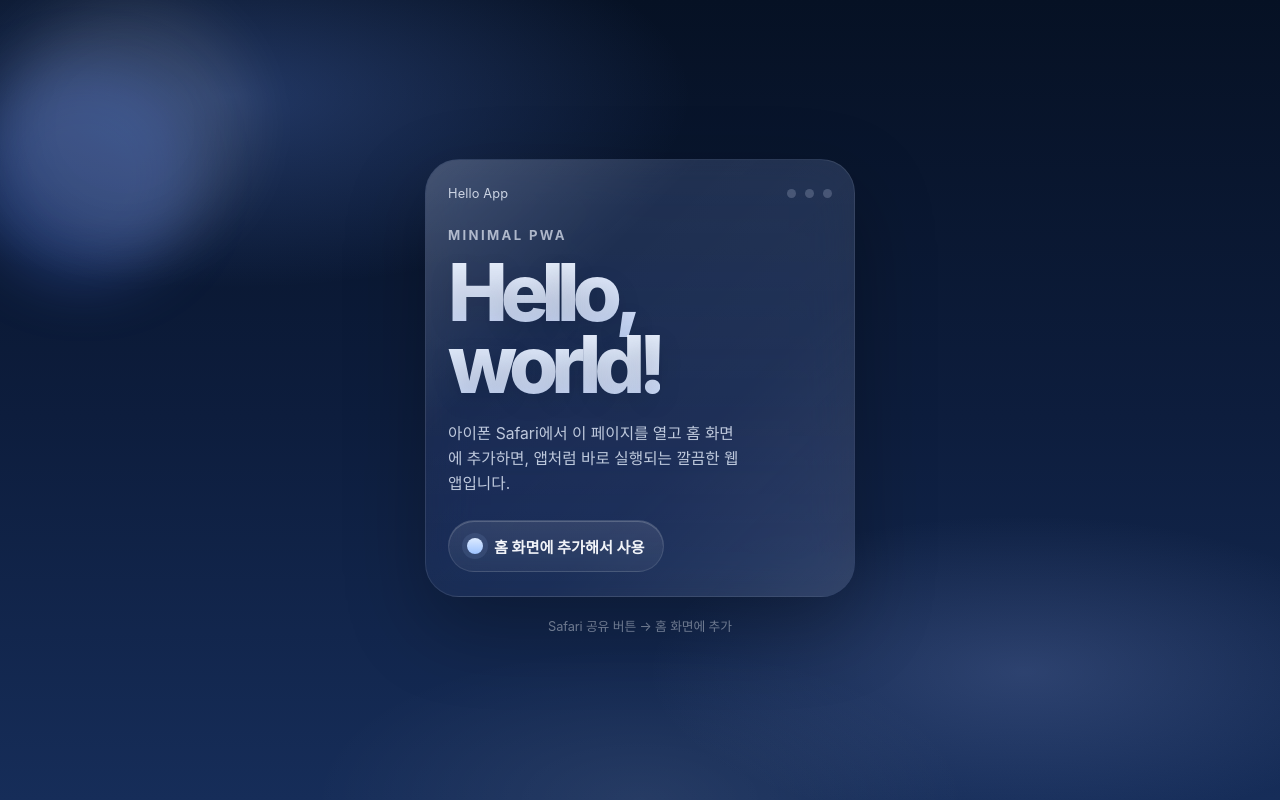
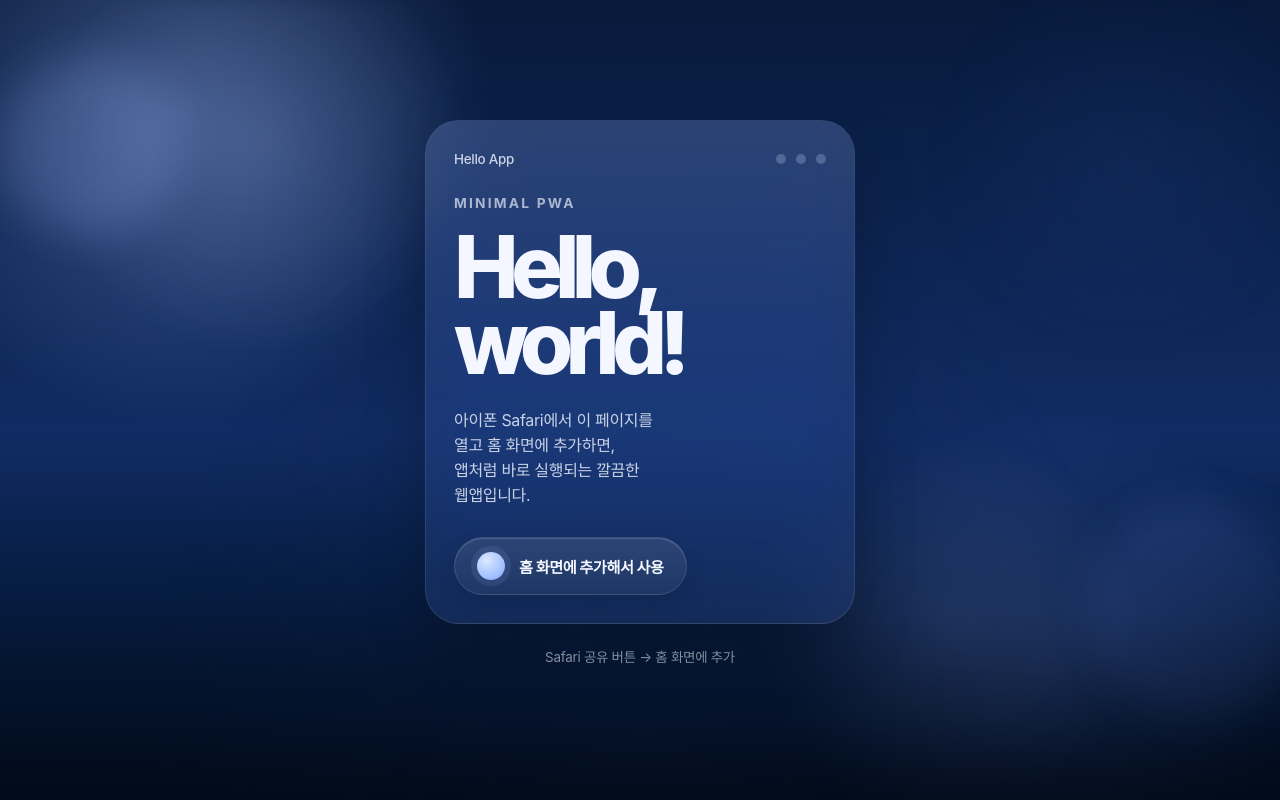
Before and after one commit to choi-bg/t.github.io, a plain HTML site: page index.html in a window 1280 px wide. Drawn offline with Linux system fonts and the light colour scheme.

Commit message:
Add files via upload

```diff
--- a/index.html
+++ b/index.html
@@ -3,29 +3,25 @@
 <head>
   <meta charset="UTF-8" />
   <meta name="viewport" content="width=device-width, initial-scale=1, viewport-fit=cover" />
-  <meta name="theme-color" content="#0a1630" />
+  <meta name="theme-color" content="#071325" />
   <meta name="apple-mobile-web-app-capable" content="yes" />
   <meta name="apple-mobile-web-app-status-bar-style" content="black-translucent" />
   <meta name="apple-mobile-web-app-title" content="Hello App" />
-  <meta name="mobile-web-app-capable" content="yes" />
   <meta name="format-detection" content="telephone=no" />
   <link rel="manifest" href="manifest.json" />
   <link rel="apple-touch-icon" href="apple-touch-icon.png" />
   <title>Hello App</title>
   <style>
     :root {
-      --bg-1: #061124;
-      --bg-2: #0d1d3d;
-      --bg-3: #162d59;
-      --card: rgba(24, 43, 84, 0.46);
+      --bg-top: #081a3b;
+      --bg-mid: #112c63;
+      --bg-bottom: #031126;
+      --card: rgba(54, 79, 137, 0.44);
       --card-line: rgba(255, 255, 255, 0.10);
-      --text: rgba(255,255,255,0.96);
-      --muted: rgba(226, 234, 250, 0.82);
-      --shadow: 0 30px 80px rgba(0, 0, 0, 0.28);
-      --safe-top: env(safe-area-inset-top, 0px);
-      --safe-bottom: env(safe-area-inset-bottom, 0px);
-      --safe-left: env(safe-area-inset-left, 0px);
-      --safe-right: env(safe-area-inset-right, 0px);
+      --text: #f4f7ff;
+      --muted: rgba(240, 244, 255, 0.82);
+      --subtle: rgba(240, 244, 255, 0.54);
+      --shadow: 0 24px 60px rgba(0, 0, 0, 0.22);
     }
 
     * {
@@ -34,270 +30,229 @@
     }
 
     html {
-      height: 100%;
-      background: var(--bg-1);
+      height: -webkit-fill-available;
+      background:
+        radial-gradient(circle at 14% 14%, rgba(149, 181, 255, 0.34), transparent 24%),
+        radial-gradient(circle at 82% 82%, rgba(101, 131, 225, 0.22), transparent 20%),
+        linear-gradient(180deg, var(--bg-top) 0%, var(--bg-mid) 54%, #08204a 72%, var(--bg-bottom) 100%);
+      background-color: var(--bg-bottom);
     }
 
     body {
       margin: 0;
-      width: 100%;
       min-height: 100vh;
       min-height: 100dvh;
+      min-height: -webkit-fill-available;
+      width: 100%;
+      position: relative;
+      overflow: hidden;
+      font-family: -apple-system, BlinkMacSystemFont, "SF Pro Display", "Segoe UI", Roboto, sans-serif;
       color: var(--text);
-      font-family: -apple-system, BlinkMacSystemFont, "SF Pro Display", "Segoe UI", Roboto, sans-serif;
-      overflow: hidden;
-      position: relative;
       background:
-        radial-gradient(60% 40% at 18% 12%, rgba(104, 150, 255, 0.28), transparent 60%),
-        radial-gradient(42% 28% at 80% 84%, rgba(164, 186, 255, 0.18), transparent 70%),
-        radial-gradient(32% 24% at 50% 100%, rgba(255, 255, 255, 0.07), transparent 80%),
-        linear-gradient(180deg, var(--bg-1) 0%, var(--bg-2) 52%, var(--bg-3) 100%);
+        radial-gradient(circle at 14% 14%, rgba(149, 181, 255, 0.34), transparent 24%),
+        radial-gradient(circle at 82% 82%, rgba(101, 131, 225, 0.22), transparent 20%),
+        linear-gradient(180deg, var(--bg-top) 0%, var(--bg-mid) 54%, #08204a 72%, var(--bg-bottom) 100%);
+      background-color: var(--bg-bottom);
+      padding:
+        calc(env(safe-area-inset-top) + 28px)
+        22px
+        calc(env(safe-area-inset-bottom) + 42px)
+        22px;
+      display: grid;
+      place-items: center;
     }
 
-    .app {
-      min-height: 100vh;
-      min-height: 100dvh;
-      width: 100%;
-      padding:
-        max(20px, calc(var(--safe-top) + 12px))
-        max(20px, calc(var(--safe-right) + 20px))
-        max(26px, calc(var(--safe-bottom) + 18px))
-        max(20px, calc(var(--safe-left) + 20px));
-      display: grid;
-      place-items: center;
-      position: relative;
-      isolation: isolate;
-    }
-
-    .glow,
-    .glow::before,
-    .glow::after {
-      position: absolute;
+    body::before,
+    body::after {
+      content: "";
+      position: fixed;
       inset: 0;
       pointer-events: none;
     }
 
-    .glow::before,
-    .glow::after {
-      content: "";
-      border-radius: 999px;
-      filter: blur(28px);
+    body::before {
+      background:
+        radial-gradient(circle at 20% 18%, rgba(182, 202, 255, 0.18), transparent 18%),
+        radial-gradient(circle at 74% 78%, rgba(164, 182, 255, 0.16), transparent 18%),
+        radial-gradient(circle at 88% 20%, rgba(42, 74, 145, 0.16), transparent 16%);
+      filter: blur(6px);
+      opacity: 0.95;
     }
 
-    .glow::before {
+    body::after {
+      background:
+        linear-gradient(180deg, transparent 0%, transparent 60%, rgba(2, 12, 27, 0.16) 76%, rgba(2, 10, 24, 0.44) 90%, rgba(1, 8, 20, 0.72) 100%),
+        radial-gradient(ellipse at bottom, rgba(13, 32, 70, 0.38) 0%, rgba(3, 12, 29, 0) 56%);
+      mix-blend-mode: normal;
+    }
+
+    .bg-orb {
+      position: fixed;
+      border-radius: 999px;
+      filter: blur(22px);
+      pointer-events: none;
+      opacity: 0.82;
+      z-index: 0;
+    }
+
+    .bg-orb.one {
+      width: 180px;
+      height: 180px;
+      top: 7%;
+      left: 0;
+      background: rgba(158, 185, 255, 0.24);
+    }
+
+    .bg-orb.two {
       width: 220px;
       height: 220px;
-      top: 8%;
-      left: -2%;
-      background: rgba(90, 134, 255, 0.24);
-    }
-
-    .glow::after {
-      width: 250px;
-      height: 250px;
-      right: -8%;
-      bottom: 2%;
-      background: rgba(255,255,255,0.10);
+      right: -26px;
+      bottom: 10%;
+      background: rgba(119, 149, 255, 0.16);
     }
 
     .shell {
-      width: min(100%, 430px);
       position: relative;
       z-index: 1;
+      width: min(100%, 430px);
     }
 
     .card {
       position: relative;
-      overflow: hidden;
       border-radius: 34px;
-      padding: 26px 22px 24px;
-      background: linear-gradient(180deg, rgba(255,255,255,0.08), rgba(255,255,255,0.02));
-      background-color: var(--card);
+      padding: 30px 28px 28px;
+      background: linear-gradient(180deg, rgba(86, 111, 171, 0.28), rgba(49, 73, 126, 0.36));
       border: 1px solid var(--card-line);
       box-shadow: var(--shadow);
-      backdrop-filter: blur(24px) saturate(130%);
-      -webkit-backdrop-filter: blur(24px) saturate(130%);
-      opacity: 0;
-      transform: translateY(18px) scale(0.985);
-      animation: cardIn 0.85s cubic-bezier(.2,.9,.2,1) .14s forwards;
+      backdrop-filter: blur(22px) saturate(130%);
+      -webkit-backdrop-filter: blur(22px) saturate(130%);
+      overflow: hidden;
     }
 
     .card::before {
       content: "";
       position: absolute;
       inset: 0;
-      background: linear-gradient(135deg, rgba(255,255,255,0.14), rgba(255,255,255,0.00) 32%, rgba(255,255,255,0.02) 64%, rgba(255,255,255,0.10));
+      background: linear-gradient(180deg, rgba(255,255,255,0.07), rgba(255,255,255,0.02) 34%, transparent 55%);
       pointer-events: none;
     }
 
-    .topline {
+    .topbar {
       display: flex;
+      justify-content: space-between;
       align-items: center;
-      justify-content: space-between;
       margin-bottom: 28px;
-      opacity: 0.95;
+      position: relative;
+      z-index: 1;
     }
 
     .appname {
-      font-size: 0.8rem;
-      color: rgba(239,244,255,0.86);
-      letter-spacing: 0.01em;
+      margin: 0;
+      font-size: 0.84rem;
+      letter-spacing: -0.02em;
+      color: var(--muted);
+      font-weight: 500;
     }
 
     .dots {
       display: flex;
-      gap: 9px;
+      gap: 10px;
     }
 
     .dot {
-      width: 9px;
-      height: 9px;
+      width: 10px;
+      height: 10px;
       border-radius: 50%;
-      background: rgba(223, 233, 255, 0.22);
+      background: rgba(214, 225, 255, 0.24);
     }
 
     .eyebrow {
-      margin: 0 0 14px;
-      font-size: 0.82rem;
-      line-height: 1;
+      margin: 0 0 18px;
+      font-size: 0.86rem;
+      letter-spacing: 0.16em;
       font-weight: 700;
-      letter-spacing: 0.18em;
-      color: rgba(236, 242, 255, 0.68);
+      color: rgba(242, 245, 255, 0.66);
     }
 
     h1 {
       margin: 0;
-      font-size: clamp(3.6rem, 15vw, 5rem);
-      line-height: 0.9;
+      font-size: clamp(4.2rem, 15vw, 5.4rem);
+      line-height: 0.88;
+      letter-spacing: -0.09em;
       font-weight: 800;
-      letter-spacing: -0.09em;
       text-wrap: balance;
     }
 
-    .accent {
-      background: linear-gradient(180deg, rgba(242,247,255,0.98), rgba(201,220,255,0.94));
-      -webkit-background-clip: text;
-      background-clip: text;
-      color: transparent;
-      text-shadow: 0 8px 24px rgba(0,0,0,0.12);
-    }
-
     .desc {
-      margin: 22px 0 0;
-      font-size: 0.98rem;
+      margin: 26px 0 0;
+      font-size: 1rem;
       line-height: 1.58;
+      letter-spacing: -0.02em;
       color: var(--muted);
-      max-width: 19em;
+      max-width: 20ch;
+      word-break: keep-all;
     }
 
     .cta {
-      margin-top: 24px;
+      margin-top: 28px;
       display: inline-flex;
       align-items: center;
-      gap: 11px;
-      min-height: 52px;
-      padding: 0 18px;
+      gap: 14px;
+      padding: 14px 22px;
       border-radius: 999px;
       border: 1px solid rgba(255,255,255,0.10);
       background: linear-gradient(180deg, rgba(255,255,255,0.10), rgba(255,255,255,0.05));
-      box-shadow: inset 0 1px 0 rgba(255,255,255,0.18);
-      color: rgba(250,252,255,0.96);
+      box-shadow: inset 0 1px 0 rgba(255,255,255,0.16), 0 10px 20px rgba(9, 18, 40, 0.16);
+      color: var(--text);
       font-size: 0.95rem;
       font-weight: 700;
-      width: fit-content;
+      letter-spacing: -0.03em;
+      text-decoration: none;
+      user-select: none;
     }
 
     .cta-badge {
-      width: 16px;
-      height: 16px;
+      width: 28px;
+      height: 28px;
       border-radius: 50%;
-      background: linear-gradient(180deg, #dceaff, #9cc2ff);
-      box-shadow: 0 0 0 5px rgba(164, 196, 255, 0.10);
-      flex: 0 0 auto;
+      background: radial-gradient(circle at 35% 30%, #dce8ff, #9ebeff 68%, #7d9ae0 100%);
+      box-shadow: 0 0 0 6px rgba(171, 194, 255, 0.10);
+      flex: none;
     }
 
     .footer {
-      margin-top: 18px;
       text-align: center;
-      color: rgba(228, 235, 249, 0.52);
-      font-size: 0.8rem;
-      letter-spacing: -0.01em;
+      margin-top: 22px;
+      color: var(--subtle);
+      font-size: 0.84rem;
+      letter-spacing: -0.02em;
+      position: relative;
+      z-index: 1;
     }
 
-    .splash {
-      position: fixed;
-      inset: 0;
-      z-index: 10;
-      display: grid;
-      place-items: center;
-      padding-top: var(--safe-top);
-      padding-bottom: var(--safe-bottom);
-      background:
-        radial-gradient(55% 38% at 50% 38%, rgba(101,149,255,0.22), transparent 65%),
-        linear-gradient(180deg, #061124 0%, #0d1d3d 54%, #162d59 100%);
-      animation: splashOut 0.8s ease 0.95s forwards;
+    @media (max-width: 390px) {
+      body {
+        padding-left: 18px;
+        padding-right: 18px;
       }
-
-    .mark {
-      width: 94px;
-      height: 94px;
-      border-radius: 28px;
-      display: grid;
-      place-items: center;
-      background: linear-gradient(180deg, rgba(255,255,255,0.20), rgba(255,255,255,0.07));
-      border: 1px solid rgba(255,255,255,0.12);
-      backdrop-filter: blur(18px);
-      -webkit-backdrop-filter: blur(18px);
-      box-shadow: 0 24px 60px rgba(0, 0, 0, 0.26), inset 0 1px 0 rgba(255,255,255,0.18);
-      transform: scale(0.86);
-      animation: iconIn 0.7s cubic-bezier(.2,.9,.2,1) forwards;
+      .card {
+        padding: 26px 22px 24px;
+        border-radius: 30px;
       }
-
-    .mark span {
-      font-size: 2.2rem;
-      font-weight: 800;
-      letter-spacing: -0.07em;
-      color: rgba(248, 251, 255, 0.98);
-    }
-
-    @keyframes iconIn {
-      to { transform: scale(1); }
-    }
-
-    @keyframes splashOut {
-      to {
-        opacity: 0;
-        visibility: hidden;
-      }
-    }
-
-    @keyframes cardIn {
-      to {
-        opacity: 1;
-        transform: translateY(0) scale(1);
-      }
-    }
-
-    @supports (-webkit-touch-callout: none) {
-      body,
-      .app {
-        min-height: -webkit-fill-available;
+      h1 {
+        font-size: clamp(3.7rem, 15vw, 4.6rem);
       }
     }
   </style>
 </head>
 <body>
-  <div class="splash" aria-hidden="true">
-    <div class="mark"><span>H</span></div>
-  </div>
+  <div class="bg-orb one"></div>
+  <div class="bg-orb two"></div>
 
-  <main class="app">
-    <div class="glow" aria-hidden="true"></div>
-
-    <section class="shell">
-      <div class="card">
-        <div class="topline">
-          <div class="appname">Hello App</div>
+  <main class="shell">
+    <section class="card">
+      <div class="topbar">
+        <p class="appname">Hello App</p>
         <div class="dots" aria-hidden="true">
           <span class="dot"></span>
           <span class="dot"></span>
@@ -306,16 +261,12 @@
       </div>
 
       <p class="eyebrow">MINIMAL PWA</p>
-        <h1><span class="accent">Hello,<br />world!</span></h1>
-        <p class="desc">
-          아이폰 Safari에서 이 페이지를 열고 홈 화면에 추가하면,
-          앱처럼 바로 실행되는 깔끔한 웹앱입니다.
-        </p>
-        <div class="cta"><span class="cta-badge"></span> 홈 화면에 추가해서 사용</div>
-      </div>
+      <h1>Hello,<br />world!</h1>
+      <p class="desc">아이폰 Safari에서 이 페이지를 열고 홈 화면에 추가하면, 앱처럼 바로 실행되는 깔끔한 웹앱입니다.</p>
+      <div class="cta"><span class="cta-badge"></span>홈 화면에 추가해서 사용</div>
+    </section>
 
     <div class="footer">Safari 공유 버튼 → 홈 화면에 추가</div>
-    </section>
   </main>
 
   <script>
```
Also changed, not shown: service-worker.js (+12 -7 lines), README.txt, manifest.json. Lines whose indentation alone changed are shown as unchanged.
